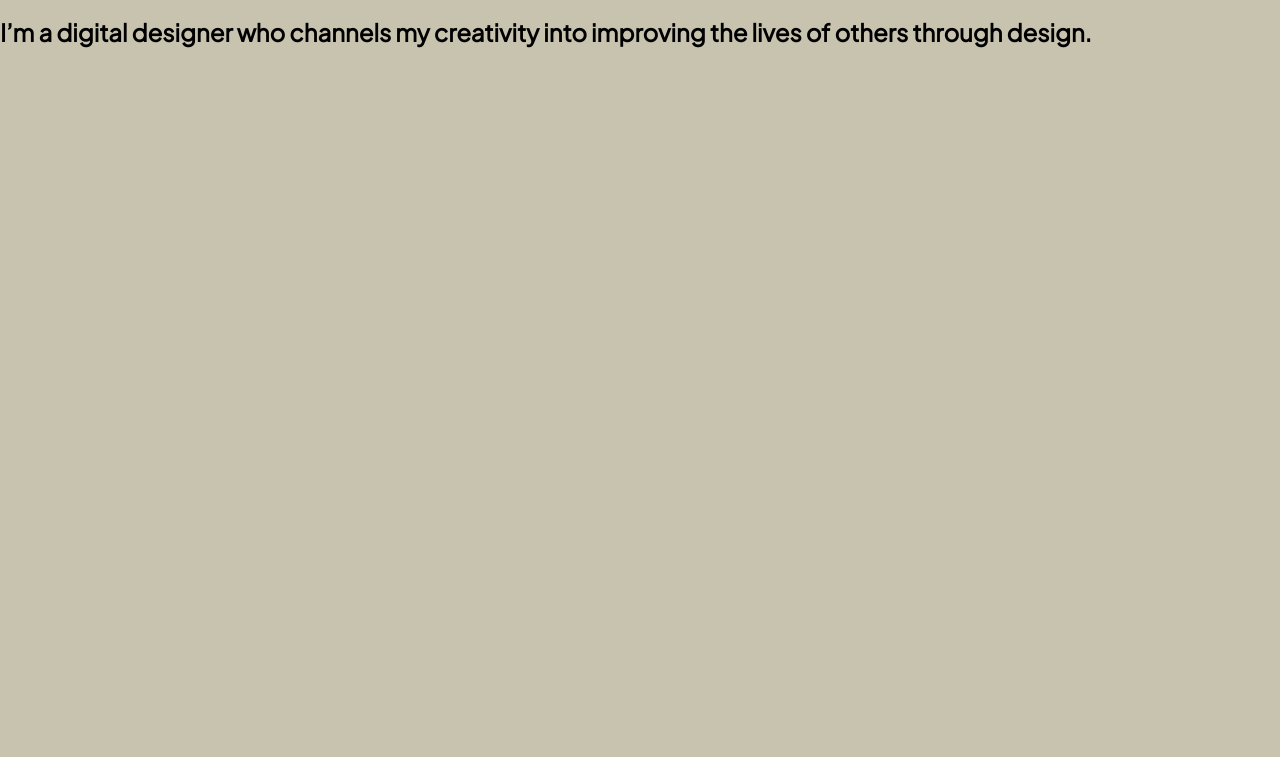
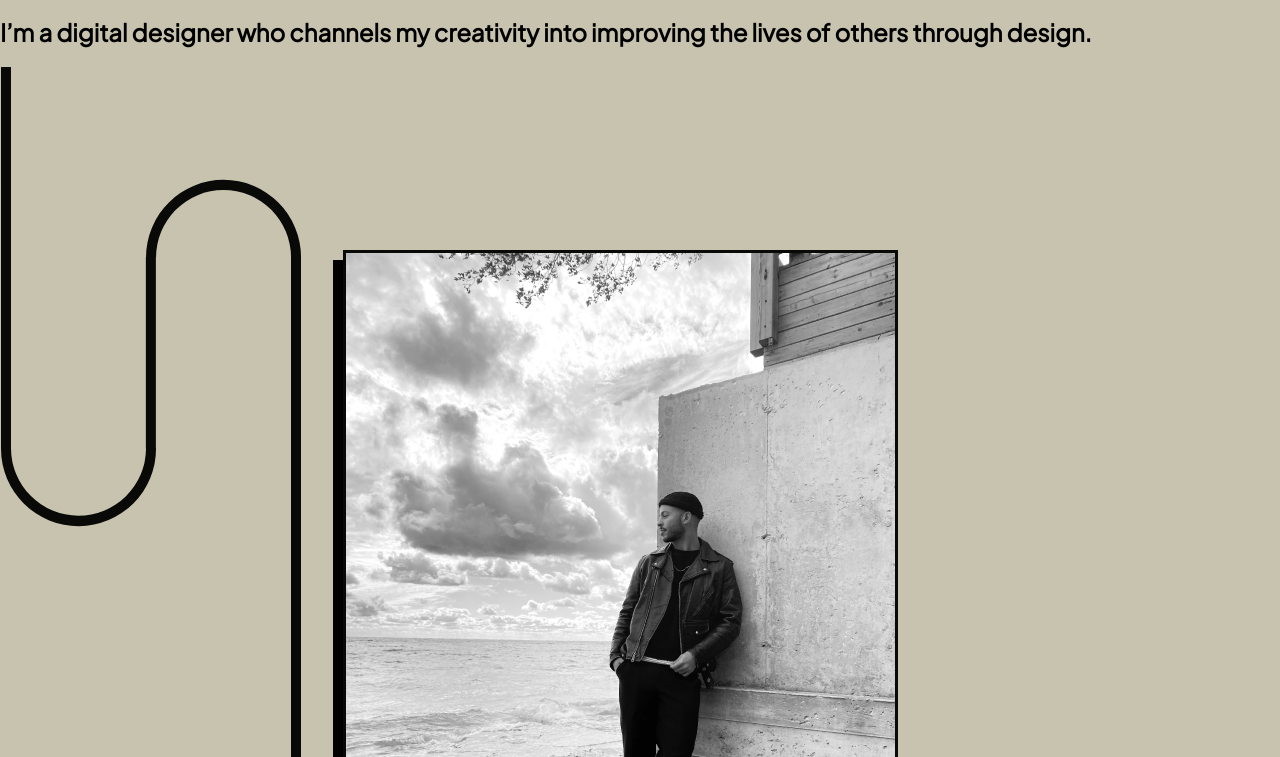
Before and after one commit to scottfuller4/josh-portfolio, a Gatsby site: page / in a window 1280 px wide. Shown: the part 43-800 px from the top of the page. Built offline with nearby package versions, Linux system fonts and the light colour scheme; Gatsby itself is replaced by a stand-in of ours.

Commit message:
add top images

```diff
--- a/src/pages/index.js
+++ b/src/pages/index.js
@@ -1,5 +1,7 @@
 import * as React from 'react'
 import styled from 'styled-components'
+import SquiggleArrow from '../images/SquiggleArrow.svg';
+import JoshPortrait from '../images/josh-portrait.png';
 
 const StyledMain = styled.main`
   background: #c7c3ae;
@@ -20,6 +22,8 @@ const IndexPage = () => {
         I’m a digital designer who channels my creativity into improving the
         lives of others through design.
       </h2>
+      <img src={SquiggleArrow} alt="" />
+      <img src={JoshPortrait} alt="" />
     </StyledMain>
   )
 }
```
Also changed, not shown: src/images/SquiggleArrow.svg (added), src/images/josh-portrait.jpg (added), src/images/josh-portrait.png (added), 2 other files.
